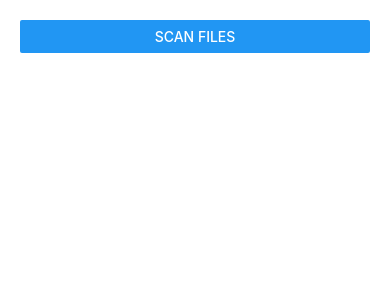
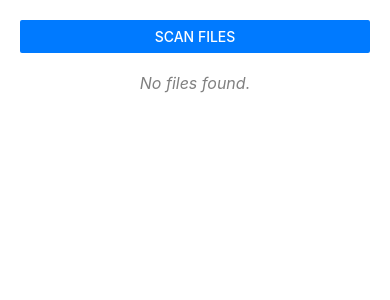
Before and after one commit to DanForest-UK/MusicTooling, a React Native app: screen / in a window 390 px wide. Both pictures are taken after a click on the button "SCAN FILES". Shown: the top 300 px of the page. Built offline with nearby package versions, Linux system fonts and the light colour scheme.

Commit message:
Improvements to UI
File list clears on scanning files again
'Scanning files' is large and in the center
Larger acitivity graphic
Better error handling of failure

```diff
--- a/App.tsx
+++ b/App.tsx
@@ -1,5 +1,5 @@
 import React, { useState } from 'react';
-import { View, Text, Button, FlatList, ActivityIndicator } from 'react-native';
+import { View, Text, Button, FlatList, ActivityIndicator, Alert } from 'react-native';
 import { NativeModules } from 'react-native';
 import { styles } from './styles';
 
@@ -8,28 +8,43 @@ const { FileScannerModule } = NativeModules;
 const App = () => {
     const [files, setFiles] = useState<SongInfo[]>([]);
     const [loading, setLoading] = useState(false);
+    const [hasScanned, setHasScanned] = useState(false); // Start as false
 
     const scanFiles = async () => {
         setLoading(true);
 
         try {
+            setFiles([]); // Clear previous files
             const result: SongInfo[] = await FileScannerModule.ScanFiles();
             setFiles(result);
-        } catch (error) {
-            console.error('Error scanning files:', error);
+        } catch (error: any) {
+            Alert.alert(
+                'Scan Error',
+                error?.message || 'An unknown error occurred while scanning files.'
+            );
         } finally {
             setLoading(false);
+            setHasScanned(true); // Now it updates whether scan succeeds or fails
         }
     };
 
     return (
         <View style={styles.container}>
-            <Button title="Scan files" onPress={scanFiles} disabled={loading} />
+            <Button
+                title="Scan files"
+                onPress={scanFiles}
+                disabled={loading}
+                color={loading ? '#A9A9A9' : '#007AFF'} // Greyed out when disabled
+            />
             {loading && (
                 <View style={styles.loadingOverlay}>
-                    <ActivityIndicator size='large' color='#0000ff' />
+                    <ActivityIndicator style={styles.activityIndicator} size={100} color="#0000ff" />
                     <Text style={styles.loadingText}>Scanning files...</Text>
                 </View>
+            )}
+
+            {hasScanned && files.length === 0 && !loading && (
+                <Text style={styles.emptyText}>No files found.</Text>
             )}
 
             <FlatList
@@ -39,7 +54,7 @@ const App = () => {
                 renderItem={({ item }) => (
                     <View style={styles.fileItem}>
                         <Text style={styles.fileText}>
-                            Artist: {item.Artist.length > 0 ? item.Artist.join(', ') : '[No artist]'}
+                            Artist: {item.Artist?.length ? item.Artist.join(', ') : '[No artist]'}
                         </Text>
                         <Text style={styles.fileText}>Title: {item.Name}</Text>
                         <Text style={styles.fileText}>Album: {item.Album}</Text>
--- a/styles.ts
+++ b/styles.ts
@@ -2,6 +2,7 @@ import { StyleSheet } from 'react-native';
 
 export const styles = StyleSheet.create({
     container: {
+        flex: 1,  // Ensure container takes full available space
         padding: 20,
     },
     listContainer: {
@@ -17,4 +18,30 @@ export const styles = StyleSheet.create({
     fileText: {
         color: 'white',
     },
+    activityIndicator: {
+        marginTop: 20,
+        alignSelf: 'center',
+    },
+    emptyText: {
+        marginTop: 20,
+        fontSize: 16,
+        color: 'gray',
+        textAlign: 'center',
+        fontStyle: 'italic',
+    },
+    loadingOverlay: {
+        position: 'absolute',
+        top: 0,
+        left: 0,
+        right: 0,
+        bottom: 0,
+        justifyContent: 'center',
+        alignItems: 'center',
+        backgroundColor: 'rgba(0, 0, 0, 0.5)',
+    },
+    loadingText: {
+        marginTop: 10,
+        fontSize: 18,
+        color: '#ffffff',
+    },
 });
```
